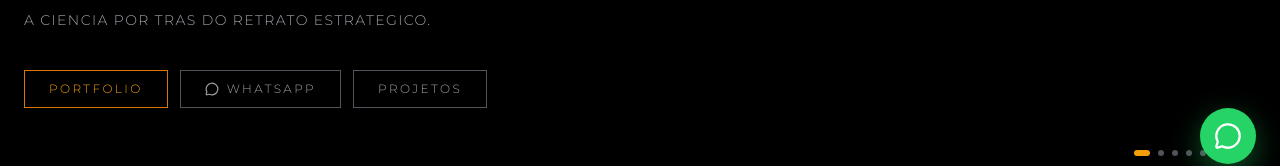
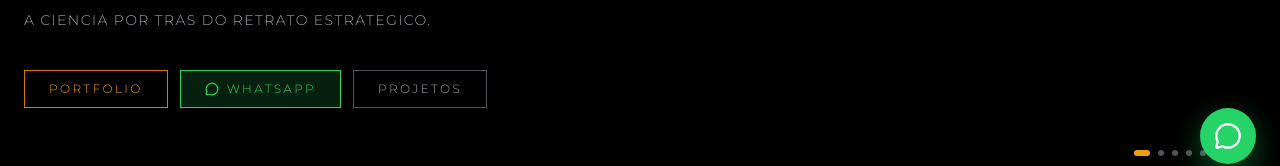
Before and after one commit to frois1982/MEU-SITE-MAC-FROIS-RETRATOS, a React (Vite) app: page / in a window 1280 px wide. Shown: the part 612-778 px from the top of the page. Built offline with nearby package versions, Linux system fonts and the light colour scheme; no server answers.

Commit message:
Home: botao WhatsApp com cor verde e fundo semi-transparente
Refactor WhatsApp link for improved styling and accessibility.

```diff
--- a/pages/Home.tsx
+++ b/pages/Home.tsx
@@ -89,7 +89,20 @@ export const Home: React.FC = () => {
             <p className="text-zinc-400 text-sm tracking-widest uppercase mb-10">A ciencia por tras do retrato estrategico.</p>
             <div className="flex flex-wrap gap-3">
               <button onClick={() => navigate('/portfolio')} className="px-6 py-2.5 border border-gold-600 text-gold-500 text-xs tracking-[0.2em] uppercase hover:bg-gold-600/10 transition-all duration-300">Portfolio</button>
-              <a href={whatsappUrl} target="_blank" rel="noopener noreferrer" className="px-6 py-2.5 border border-zinc-600 text-zinc-400 text-xs tracking-[0.2em] uppercase hover:border-gold-600 hover:text-gold-500 transition-all duration-300 flex items-center gap-2"><MessageCircle size={14} />WhatsApp</a>
+              <a
+                href={whatsappUrl}
+                target="_blank"
+                rel="noopener noreferrer"
+                className="px-6 py-2.5 text-xs tracking-[0.2em] uppercase transition-all duration-300 flex items-center gap-2 hover:border-gold-600 hover:text-gold-500"
+                style={{
+                  border: '1px solid #25D366',
+                  backgroundColor: 'rgba(37, 211, 102, 0.15)',
+                  color: '#25D366',
+                }}
+              >
+                <MessageCircle size={14} />
+                WhatsApp
+              </a>
               <button onClick={() => navigate('/servicos')} className="px-6 py-2.5 border border-zinc-600 text-zinc-400 text-xs tracking-[0.2em] uppercase hover:border-gold-600 hover:text-gold-500 transition-all duration-300">Projetos</button>
             </div>
           </div>
```
